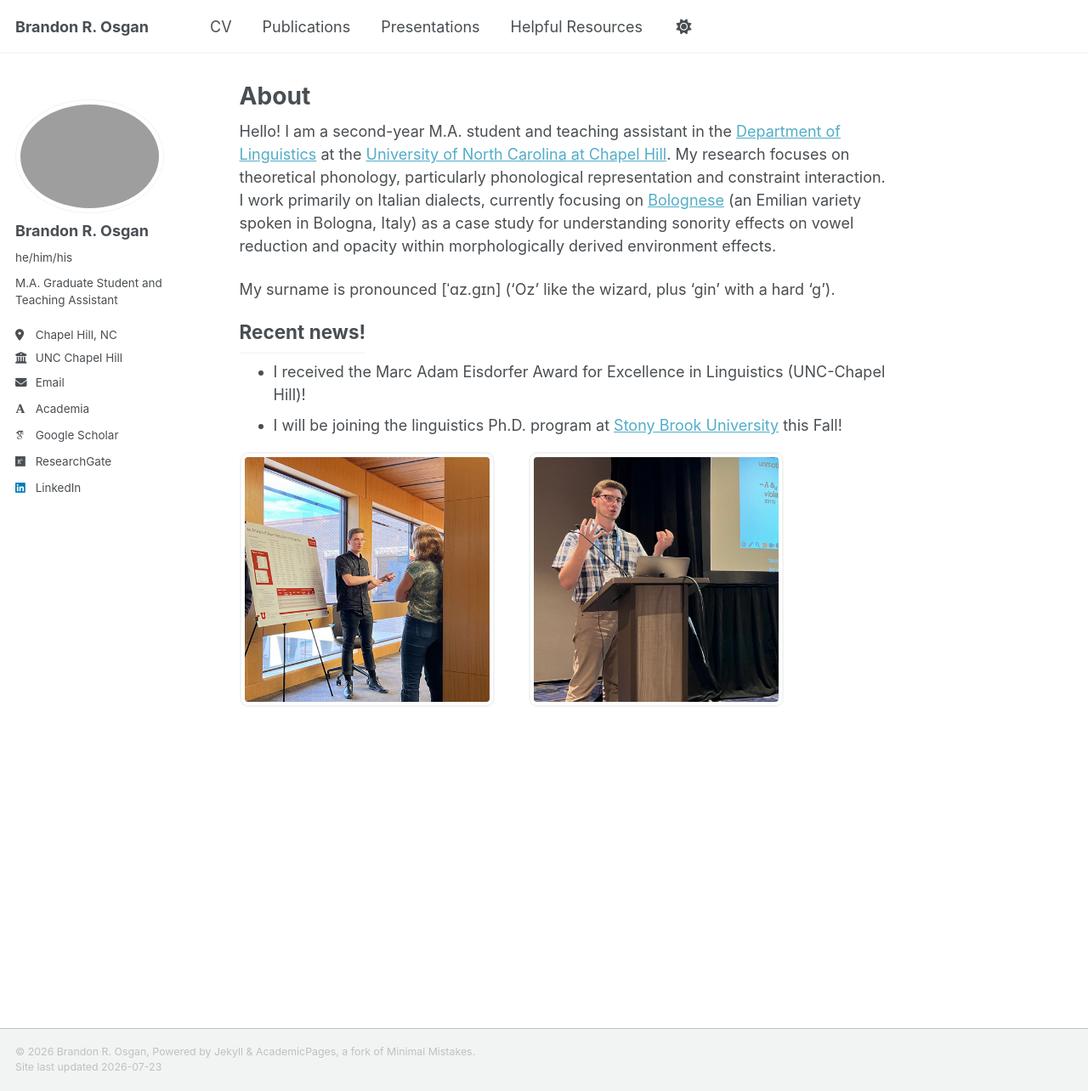
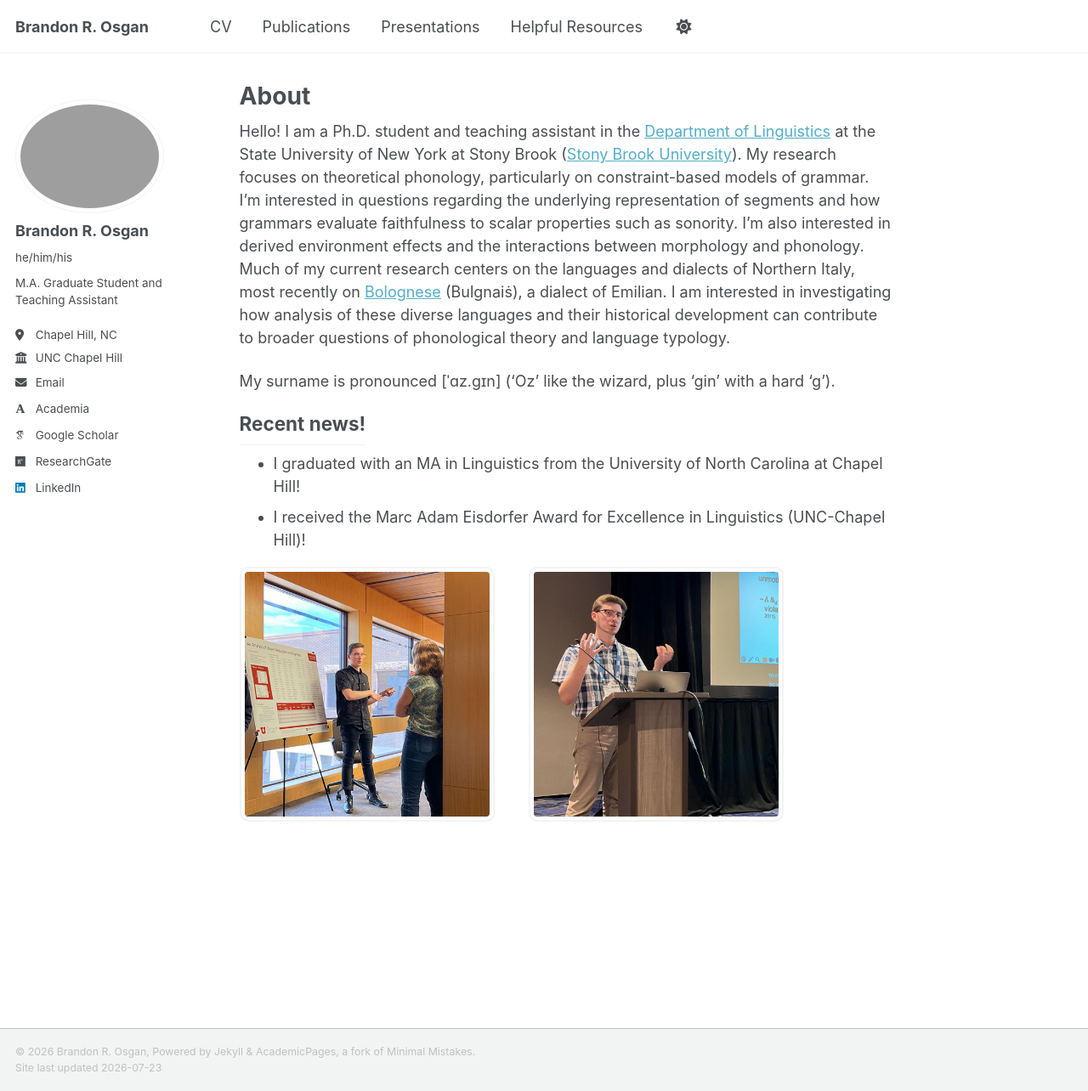
Before and after one commit to bosgan/bosgan.github.io, a Jekyll site: the page built from _pages/about.md, in a window 1280 px wide and 1284 px high. Shown: the whole window at 85% size. Built offline with Jekyll 4.4.1, drawn with Linux system fonts in a browser that asks for light colours; some web fonts are replaced; a script that is not in the unit is left out.

Commit message:
Update about.md

```diff
--- a/_pages/about.md
+++ b/_pages/about.md
@@ -7,14 +7,16 @@ redirect_from:
   - /about.html
 ---
 
-Hello! I am a second-year M.A. student and teaching assistant in the [Department of Linguistics](https://linguistics.unc.edu/) at the [University of North Carolina at Chapel Hill](https://www.unc.edu/). My research focuses on theoretical phonology, particularly phonological representation and constraint interaction. I work primarily on Italian dialects, currently focusing on [Bolognese](https://bulgnais.com/) (an Emilian variety spoken in Bologna, Italy) as a case study for understanding sonority effects on vowel reduction and opacity within morphologically derived environment effects.
+Hello! I am a Ph.D. student and teaching assistant in the [Department of Linguistics](https://linguistics.stonybrook.edu/) at the State University of New York at Stony Brook ([Stony Brook University](https://www.stonybrook.edu/)). My research focuses on theoretical phonology, particularly on constraint-based models of grammar. I'm interested in questions regarding the underlying representation of segments and how grammars evaluate faithfulness to scalar properties such as sonority. I'm also interested in derived environment effects and the interactions between morphology and phonology. Much of my current research centers on the languages and dialects of Northern Italy, most recently on [Bolognese](https://bulgnais.com/) (Bulgnaiṡ), a dialect of Emilian. I am interested in investigating how analysis of these diverse languages and their historical development can contribute to broader questions of phonological theory and language typology.
+
+<!-- Hello! I am a second-year M.A. student and teaching assistant in the [Department of Linguistics](https://linguistics.unc.edu/) at the [University of North Carolina at Chapel Hill](https://www.unc.edu/). My research focuses on theoretical phonology, particularly phonological representation and constraint interaction. I work primarily on Italian dialects, currently focusing on [Bolognese](https://bulgnais.com/) (an Emilian variety spoken in Bologna, Italy) as a case study for understanding sonority effects on vowel reduction and opacity within morphologically derived environment effects. -->
 
 My surname is pronounced [ˈɑz.gɪn] ('Oz' like the wizard, plus 'gin' with a hard 'g').
 
 <h2 style="display: inline;">Recent news!</h2>
 
+* I graduated with an MA in Linguistics from the University of North Carolina at Chapel Hill!
 * I received the Marc Adam Eisdorfer Award for Excellence in Linguistics (UNC-Chapel Hill)!
-* I will be joining the linguistics Ph.D. program at [Stony Brook University](https://linguistics.stonybrook.edu/) this Fall!
 
 <!-- * I gave a talk at the [2026 LSA Annual Meeting](https://web.cvent.com/event/d453188a-a321-46d4-b57e-79d5067e6521/summary) in New Orleans, Louisiana: "_Vowel Reduction is Conditioned by Quality and Quantity
 Interactions: Evidence from Bolognese"
```
